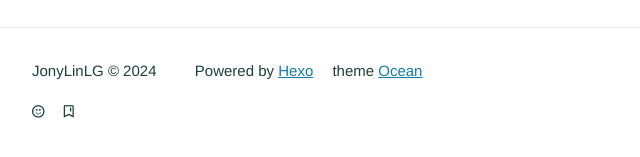
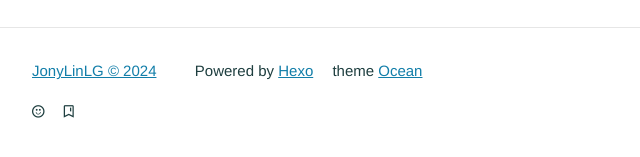
Before and after one commit to JonyLinLg/jonylinlg.github.io, a plain HTML site: page 2024/11/23/sort-selection/index.html in a window 1280 px wide. Shown: the part 2115-2272 px from the top of the page, 208-848 px from the left. Drawn offline with Linux system fonts and the light colour scheme; some packages are replaced by stand-ins of ours; no server answers; a script that the page names is missing; files whose address does not match are found by name.

Commit message:
update: footer

```diff
--- a/2024/11/23/sort-selection/index.html
+++ b/2024/11/23/sort-selection/index.html
@@ -131,7 +131,7 @@
     <footer class="footer">
   <div class="outer">
     <ul class="list-inline">
-      <li>JonyLinLG &copy; 2024</li>
+      <li><a target="_blank" rel="noopener" href="https://github.com/JonyLinLg">JonyLinLG &copy; 2024</a></li>
 
         <li>
 
```
Also changed, not shown: 2024/11/24/sort-insertion/index.html (+1 -1 lines), about/index.html (+1 -1 lines), archives/2024/11/index.html (+1 -1 lines), archives/2024/index.html (+1 -1 lines), archives/index.html (+1 -1 lines), index.html (+1 -1 lines), tags/算法/index.html (+1 -1 lines).
